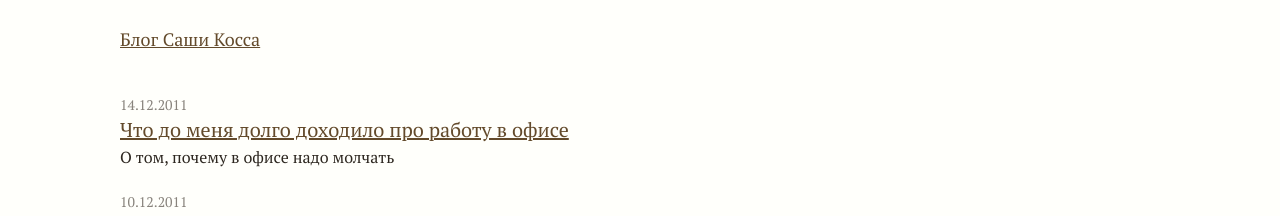
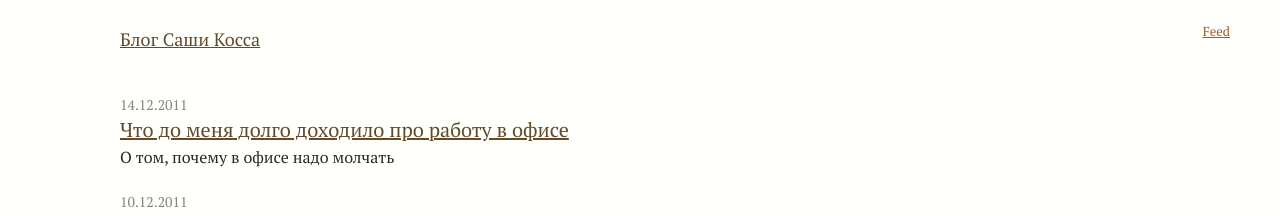
Before and after one commit to megannimara/blog.nocorp.me, a Jekyll site: the page built from index.html, in a window 1280 px wide. Shown: the top 216 px of the page. Built offline with Jekyll 4.4.1, drawn with Linux system fonts in a browser that asks for light colours; Markdown is read by kramdown in place of the engine named in the settings.

Commit message:
Add links to feed

```diff
--- a/_layouts/default.html
+++ b/_layouts/default.html
@@ -8,6 +8,8 @@
     <link rel="stylesheet" href="/stylesheets/master.css">
     <link href='http://fonts.googleapis.com/css?family=PT+Serif&subset=latin,cyrillic' rel='stylesheet' type='text/css'>
     <link rel="stylesheet" href="http://yandex.st/highlightjs/6.1/styles/solarized_light.min.css">
+
+    <link href="http://feeds.feedburner.com/blognocorp" rel="alternate" title="Блог Саши Косса" type="application/atom+xml" />
 
     <script src="http://yandex.st/highlightjs/6.1/highlight.min.js"></script>
     <script src="http://yandex.st/jquery/1.7.1/jquery.min.js"></script>
@@ -46,6 +48,9 @@
     <h1>
       <a href="/">Блог Саши Косса</a>
     </h1>
+    <div class="feed">
+      <a href="http://feeds.feedburner.com/blognocorp">Feed</a>
+    </div>
     {{ content }}
 
     <script src="/javascripts/blog.js"></script>
--- a/stylesheets/master.css
+++ b/stylesheets/master.css
@@ -16,6 +16,21 @@ a:hover {
 h1 {
   font-size: 18px;
   margin: 30px 120px 50px;
+}
+
+.feed {
+  position: absolute;
+  top: 25px;
+  right: 50px;
+  font-size: 13px;
+}
+
+.feed a {
+  color: #a35b26;
+}
+
+.feed a:hover {
+  color: #ea6900;
 }
 
 .post-date {
```
